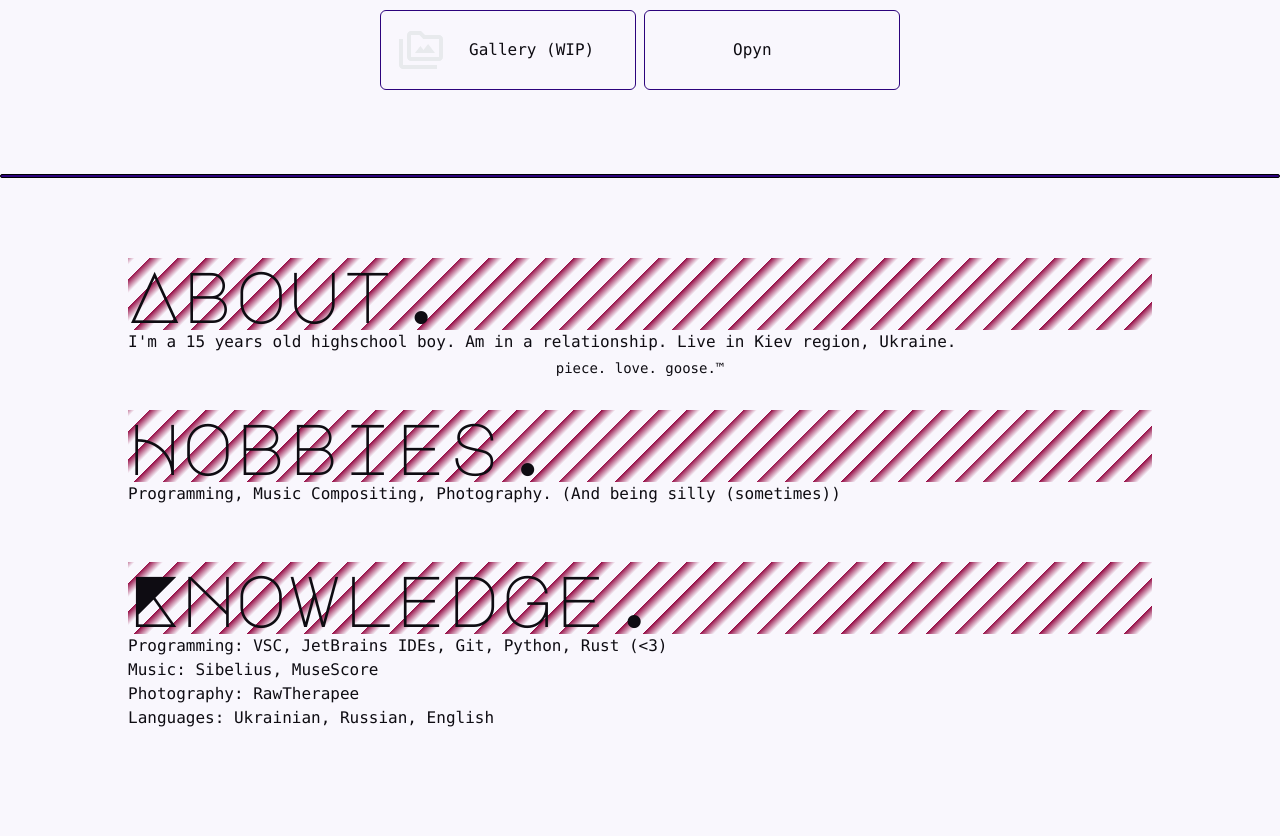
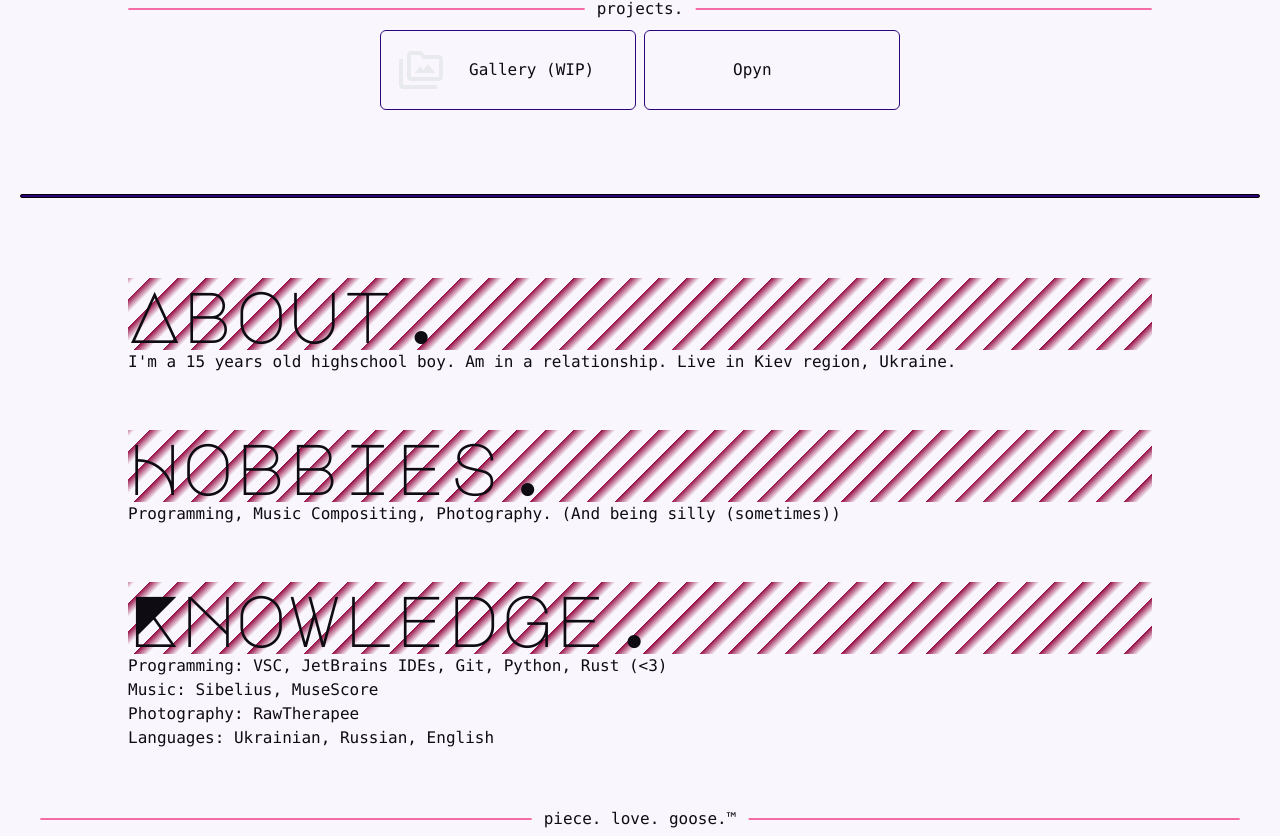
Before and after one commit to Spaceginner/spaceginner.github.io, a SvelteKit app: page / in a window 1280 px wide. Shown: the part 402-1238 px from the top of the page. Before the commit the page ends 1132 px from the top, so only its background shows below. Built offline with nearby package versions, Linux system fonts and the light colour scheme; a web font is replaced by a local one.

Commit message:
fix footer and container

```diff
--- a/src/app.html
+++ b/src/app.html
@@ -9,7 +9,7 @@
 		<link href="https://fonts.googleapis.com/css2?family=Major+Mono+Display&family=Oxygen+Mono&display=swap" rel="stylesheet" />
 		%sveltekit.head%
 	</head>
-	<body data-sveltekit-preload-data="hover" class="dark:bg-background-dark bg-background">
+	<body data-sveltekit-preload-data="hover" class="dark:bg-background-dark bg-background h-screen min-h-screen">
 		<div style="display: contents">%sveltekit.body%</div>
 	</body>
 </html>
--- a/src/routes/+layout.svelte
+++ b/src/routes/+layout.svelte
@@ -1,11 +1,17 @@
 <script>
   import "../app.css";
+  import LineBreak from "$lib/decorations/LineBreak.svelte";
+  import Text from "$lib/text/Text.svelte";
 </script>
 
-<div class="xl:max-w-[1280px] lg:mx-auto font-mono">
-  <slot />
+<div class="font-mono p-5 h-full flex flex-col" style="justify-content:space-between">
+  <div class="w-full">
+    <div class="flex-grow xl:max-w-screen-xl xl:mx-auto">
+      <slot />
+    </div>
+  </div>
 
-  <div class="absolute bottom-0 right-0 left-0 text-center p-5">
-    <p class="text-sm text-text dark:text-text-dark">piece. love. goose.™</p>
-  </div>
+  <footer class="text-center p-5 min-h-4">
+    <LineBreak><Text>piece. love. goose.™</Text></LineBreak>
+  </footer>
 </div>
```
